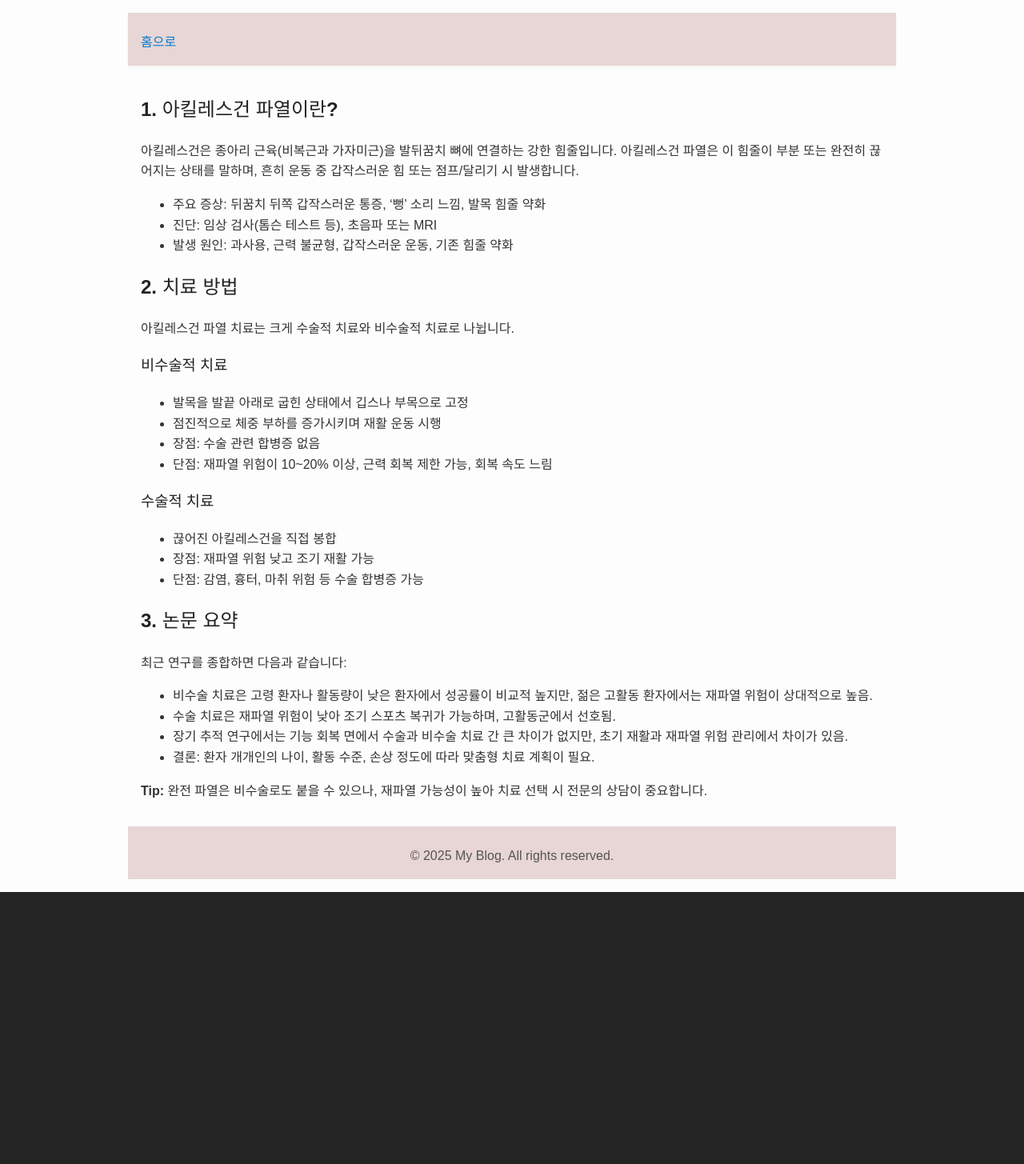
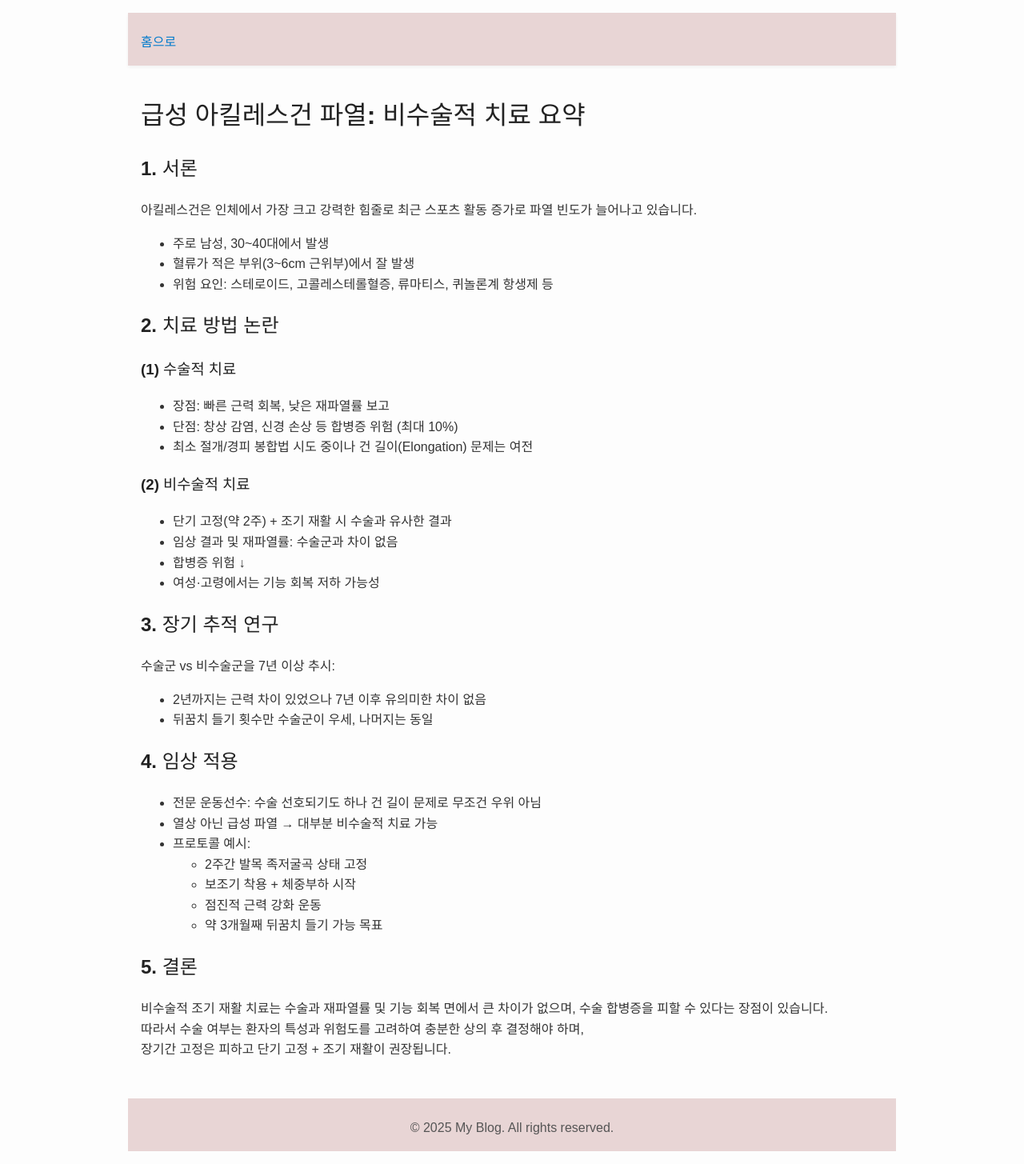
Before and after one commit to nanahjhna/iknow, a React (Vite) app: page /category/health/achilles in a window 1280 px wide. Shown: the whole page at 80% size. Before the commit the page ends 1115 px from the top, so only its background shows below. Built offline with nearby package versions, Linux system fonts and the light colour scheme.

Commit message:
경로 추가 ADHD페이지 추가

```diff
--- a/src/App.jsx
+++ b/src/App.jsx
@@ -6,6 +6,10 @@ import ReactPost from "./pages/posts/tech/React";
 
 // ... 다른 카테고리도 동일하게
 import AchillesPost from "./pages/posts/health/Achilles";
+
+// ... 다른 카테고리도 동일하게
+import AdhdPost from "./pages/posts/selftest/Adhd";
+
 
 export default function App() {
     return (
@@ -18,6 +22,9 @@ export default function App() {
             {/* 나머지 카테고리도 동일 */}
             <Route path="/category/health/achilles" element={<AchillesPost />} />
 
+            {/* 나머지 카테고리도 동일 */}
+            <Route path="/category/selftest/adhd" element={<AdhdPost />} />
+
         </Routes>
     );
 }
--- a/src/pages/Home.jsx
+++ b/src/pages/Home.jsx
@@ -2,13 +2,23 @@ import { useState } from "react";
 import { Link } from "react-router-dom";
 import Layout from "../components/Layout";
 
-
 const categories = [
-    { name: "Tech", sub: ["React"] },
-    { name: "Health", sub: ["Achilles"] },
-//    { name: "Life", sub: ["Traveling", "Food", "Health"] },
-//    { name: "Travel", sub: ["Asia", "Europe", "America"] },
-//    { name: "Music", sub: ["Pop", "Jazz", "Classical"] },
+    {
+        name: "기술", path: "tech", sub: [
+            { name: "리액트", path: "react" }
+        ]
+    },
+    {
+        name: "건강", path: "health", sub: [
+            { name: "아킬레스", path: "achilles" }
+        ]
+    },
+    {
+        name: "자가진단", path: "selftest", sub: [
+            { name: "ADHD", path: "adhd" }
+        ]
+    },
+    // 필요하면 더 추가
 ];
 
 export default function Home() {
@@ -26,7 +36,7 @@ export default function Home() {
                 padding: 0
             }}>
                 {categories.map((cat) => (
-                    <li key={cat.name} style={{
+                    <li key={cat.path} style={{
                         marginBottom: "0.5rem",
                         borderRadius: "999px",       // 타원형
                         background: "#ffe4e1",       // 연한 핑크
@@ -41,7 +51,7 @@ export default function Home() {
                                 color: "#222",
                             }}
                         >
-                            {cat.name}
+                            {cat.name} {/* 화면에는 한글 표시 */}
                         </div>
 
                         {openCategory === cat.name && (
@@ -51,12 +61,12 @@ export default function Home() {
                                 marginTop: "0.3rem"
                             }}>
                                 {cat.sub.map((sub) => (
-                                    <li key={sub} style={{ marginBottom: "0.3rem" }}>
+                                    <li key={sub.path} style={{ marginBottom: "0.3rem" }}>
                                         <Link
-                                            to={`/category/${cat.name.toLowerCase()}/${sub.toLowerCase()}`}
+                                            to={`/category/${cat.path}/${sub.path}`} // 링크는 영어
                                             style={{ color: "#007acc", textDecoration: "none" }}
                                         >
-                                            {sub}
+                                            {sub.name} {/* 서브도 한글 표시 */}
                                         </Link>
                                     </li>
                                 ))}
@@ -65,7 +75,6 @@ export default function Home() {
                     </li>
                 ))}
             </ul>
-
         </Layout>
     );
 }
--- a/src/pages/posts/health/Achilles.jsx
+++ b/src/pages/posts/health/Achilles.jsx
@@ -3,50 +3,99 @@ import Layout from "../../../components/Layout";
 export default function AchillesPost() {
     return (
         <Layout>
-            <div class="section">
-                <h2>1. 아킬레스건 파열이란?</h2>
-                <p>아킬레스건은 종아리 근육(비복근과 가자미근)을 발뒤꿈치 뼈에 연결하는 강한 힘줄입니다.
-                    아킬레스건 파열은 이 힘줄이 부분 또는 완전히 끊어지는 상태를 말하며, 흔히 운동 중 갑작스러운 힘 또는 점프/달리기 시 발생합니다.</p>
-                <ul>
-                    <li>주요 증상: 뒤꿈치 뒤쪽 갑작스러운 통증, ‘뻥’ 소리 느낌, 발목 힘줄 약화</li>
-                    <li>진단: 임상 검사(톰슨 테스트 등), 초음파 또는 MRI</li>
-                    <li>발생 원인: 과사용, 근력 불균형, 갑작스러운 운동, 기존 힘줄 약화</li>
-                </ul>
-            </div>
+            <div className="p-6 space-y-6 bg-gray-50 text-gray-800">
+                <h1 className="text-2xl font-bold text-blue-800">
+                    급성 아킬레스건 파열: 비수술적 치료 요약
+                </h1>
 
-            <div class="section">
-                <h2>2. 치료 방법</h2>
-                <p>아킬레스건 파열 치료는 크게 <strong>수술적 치료</strong>와 <strong>비수술적 치료</strong>로 나뉩니다.</p>
+                {/* 서론 */}
+                <section className="bg-white p-4 rounded-2xl shadow">
+                    <h2 className="text-xl font-semibold text-blue-700">1. 서론</h2>
+                    <p>
+                        아킬레스건은 인체에서 가장 크고 강력한 힘줄로 최근 스포츠 활동 증가로
+                        파열 빈도가 늘어나고 있습니다.
+                    </p>
+                    <ul className="list-disc list-inside">
+                        <li>주로 남성, 30~40대에서 발생</li>
+                        <li>혈류가 적은 부위(3~6cm 근위부)에서 잘 발생</li>
+                        <li>위험 요인: 스테로이드, 고콜레스테롤혈증, 류마티스, 퀴놀론계 항생제 등</li>
+                    </ul>
+                </section>
 
-                <h3>비수술적 치료</h3>
-                <ul>
-                    <li>발목을 발끝 아래로 굽힌 상태에서 깁스나 부목으로 고정</li>
-                    <li>점진적으로 체중 부하를 증가시키며 재활 운동 시행</li>
-                    <li>장점: 수술 관련 합병증 없음</li>
-                    <li>단점: 재파열 위험이 10~20% 이상, 근력 회복 제한 가능, 회복 속도 느림</li>
-                </ul>
+                {/* 치료 방법 논란 */}
+                <section className="bg-white p-4 rounded-2xl shadow">
+                    <h2 className="text-xl font-semibold text-blue-700">2. 치료 방법 논란</h2>
 
-                <h3>수술적 치료</h3>
-                <ul>
-                    <li>끊어진 아킬레스건을 직접 봉합</li>
-                    <li>장점: 재파열 위험 낮고 조기 재활 가능</li>
-                    <li>단점: 감염, 흉터, 마취 위험 등 수술 합병증 가능</li>
-                </ul>
-            </div>
+                    <h3 className="mt-2 font-semibold">(1) 수술적 치료</h3>
+                    <ul className="list-disc list-inside">
+                        <li>장점: 빠른 근력 회복, 낮은 재파열률 보고</li>
+                        <li>
+                            단점:{" "}
+                            <span className="bg-blue-100 px-1 rounded">
+                                창상 감염, 신경 손상 등 합병증 위험 (최대 10%)
+                            </span>
+                        </li>
+                        <li>최소 절개/경피 봉합법 시도 중이나 건 길이(Elongation) 문제는 여전</li>
+                    </ul>
 
-            <div class="section">
-                <h2>3. 논문 요약</h2>
-                <p>최근 연구를 종합하면 다음과 같습니다:</p>
-                <ul>
-                    <li><strong>비수술 치료</strong>은 고령 환자나 활동량이 낮은 환자에서 성공률이 비교적 높지만, 젊은 고활동 환자에서는 재파열 위험이 상대적으로 높음.</li>
-                    <li><strong>수술 치료</strong>은 재파열 위험이 낮아 조기 스포츠 복귀가 가능하며, 고활동군에서 선호됨.</li>
-                    <li>장기 추적 연구에서는 기능 회복 면에서 수술과 비수술 치료 간 큰 차이가 없지만, 초기 재활과 재파열 위험 관리에서 차이가 있음.</li>
-                    <li>결론: 환자 개개인의 나이, 활동 수준, 손상 정도에 따라 맞춤형 치료 계획이 필요.</li>
-                </ul>
+                    <h3 className="mt-4 font-semibold">(2) 비수술적 치료</h3>
+                    <ul className="list-disc list-inside">
+                        <li>
+                            <span className="bg-blue-100 px-1 rounded">
+                                단기 고정(약 2주) + 조기 재활
+                            </span>{" "}
+                            시 수술과 유사한 결과
+                        </li>
+                        <li>임상 결과 및 재파열률: 수술군과 차이 없음</li>
+                        <li>합병증 위험 ↓</li>
+                        <li>여성·고령에서는 기능 회복 저하 가능성</li>
+                    </ul>
+                </section>
 
-                <div class="highlight">
-                    <strong>Tip:</strong> 완전 파열은 비수술로도 붙을 수 있으나, 재파열 가능성이 높아 치료 선택 시 전문의 상담이 중요합니다.
-                </div>
+                {/* 장기 추적 연구 */}
+                <section className="bg-white p-4 rounded-2xl shadow">
+                    <h2 className="text-xl font-semibold text-blue-700">3. 장기 추적 연구</h2>
+                    <p>수술군 vs 비수술군을 7년 이상 추시:</p>
+                    <ul className="list-disc list-inside">
+                        <li>2년까지는 근력 차이 있었으나 7년 이후 유의미한 차이 없음</li>
+                        <li>뒤꿈치 들기 횟수만 수술군이 우세, 나머지는 동일</li>
+                    </ul>
+                </section>
+
+                {/* 임상 적용 */}
+                <section className="bg-white p-4 rounded-2xl shadow">
+                    <h2 className="text-xl font-semibold text-blue-700">4. 임상 적용</h2>
+                    <ul className="list-disc list-inside">
+                        <li>전문 운동선수: 수술 선호되기도 하나 건 길이 문제로 무조건 우위 아님</li>
+                        <li>열상 아닌 급성 파열 → 대부분 비수술적 치료 가능</li>
+                        <li>
+                            프로토콜 예시:
+                            <ul className="list-disc list-inside ml-4">
+                                <li>2주간 발목 족저굴곡 상태 고정</li>
+                                <li>보조기 착용 + 체중부하 시작</li>
+                                <li>점진적 근력 강화 운동</li>
+                                <li>약 3개월째 뒤꿈치 들기 가능 목표</li>
+                            </ul>
+                        </li>
+                    </ul>
+                </section>
+
+                {/* 결론 */}
+                <section className="bg-white p-4 rounded-2xl shadow">
+                    <h2 className="text-xl font-semibold text-blue-700">5. 결론</h2>
+                    <p>
+                        비수술적 조기 재활 치료는 수술과{" "}
+                        <strong>재파열률 및 기능 회복 면에서 큰 차이가 없으며</strong>, 수술
+                        합병증을 피할 수 있다는 장점이 있습니다.
+                        <br />
+                        따라서 수술 여부는 환자의 특성과 위험도를 고려하여 충분한 상의 후
+                        결정해야 하며,
+                        <br />
+                        장기간 고정은 피하고{" "}
+                        <span className="bg-blue-100 px-1 rounded">단기 고정 + 조기 재활</span>이
+                        권장됩니다.
+                    </p>
+                </section>
             </div>
         </Layout>
     );
--- /dev/null
+++ b/src/pages/posts/selftest/Adhd.jsx
@@ -0,0 +1,119 @@
+import { useState } from "react";
+import Layout from "../../../components/Layout";
+
+export default function AdhdPost() {
+    // 질문 10개
+    const questions = [
+        "집중을 오래 유지하기 어렵다.",
+        "사소한 실수를 자주 한다.",
+        "물건을 자주 잃어버린다.",
+        "차분히 앉아 있지 못한다.",
+        "말이 많다는 얘기를 듣는다.",
+        "충동적으로 행동한다.",
+        "순서를 지키기 어렵다.",
+        "일을 끝내지 못하고 방치한다.",
+        "기다림이 힘들다.",
+        "기분이 자주 변한다.",
+    ];
+
+    // 각 질문 답변 (null = 미선택)
+    const [answers, setAnswers] = useState(Array(questions.length).fill(null));
+
+    // 답변 선택 핸들러
+    const handleAnswer = (index, value) => {
+        const newAnswers = [...answers];
+        newAnswers[index] = value;
+        setAnswers(newAnswers);
+    };
+
+    // 모든 질문이 체크되었는지 확인
+    const allAnswered = answers.every((ans) => ans !== null);
+
+    // 결과 확인
+    const handleResult = () => {
+        const totalScore = answers.reduce((sum, val) => sum + val, 0);
+
+        let message = "";
+        if (totalScore <= 10) {
+            message = "증상이 거의 없습니다. (경미)";
+        } else if (totalScore <= 20) {
+            message = "약간 주의가 필요합니다. (중간)";
+        } else if (totalScore <= 30) {
+            message = "꽤 증상이 보입니다. (심함)";
+        } else {
+            message = "전문가 상담이 필요할 수 있습니다. (매우 심함)";
+        }
+
+        alert(`총점: ${totalScore}점\n결과: ${message}`);
+    };
+
+    return (
+        <Layout>
+            <h1>ADHD 자가진단 (10문항)</h1>
+
+            {questions.map((q, i) => (
+                <div key={i} style={{ marginBottom: "1rem" }}>
+                    <p>{i + 1}. {q}</p>
+
+                    <label>
+                        <input
+                            type="radio"
+                            name={`q${i}`}
+                            value="0"
+                            onChange={() => handleAnswer(i, 0)}
+                        />
+                        전혀 아니다 (0점)
+                    </label>
+
+                    <label style={{ marginLeft: "1rem" }}>
+                        <input
+                            type="radio"
+                            name={`q${i}`}
+                            value="1"
+                            onChange={() => handleAnswer(i, 1)}
+                        />
+                        가끔 그렇다 (1점)
+                    </label>
+
+                    <label style={{ marginLeft: "1rem" }}>
+                        <input
+                            type="radio"
+                            name={`q${i}`}
+                            value="2"
+                            onChange={() => handleAnswer(i, 2)}
+                        />
+                        자주 그렇다 (2점)
+                    </label>
+
+                    <label style={{ marginLeft: "1rem" }}>
+                        <input
+                            type="radio"
+                            name={`q${i}`}
+                            value="3"
+                            onChange={() => handleAnswer(i, 3)}
+                        />
+                        매우 그렇다 (3점)
+                    </label>
+                </div>
+            ))}
+
+            {allAnswered && (
+                <button
+                    onClick={handleResult}
+                    style={{
+                        marginTop: "1rem",
+                        padding: "0.5rem 1rem",
+                        borderRadius: "8px",
+                        border: "none",
+                        backgroundColor: "#007acc",
+                        color: "#fff",
+                        fontWeight: "bold",
+                        cursor: "pointer",
+                    }}
+                >
+                    결과 확인하기
+                </button>
+            )}
+        </Layout>
+    );
+}
```
